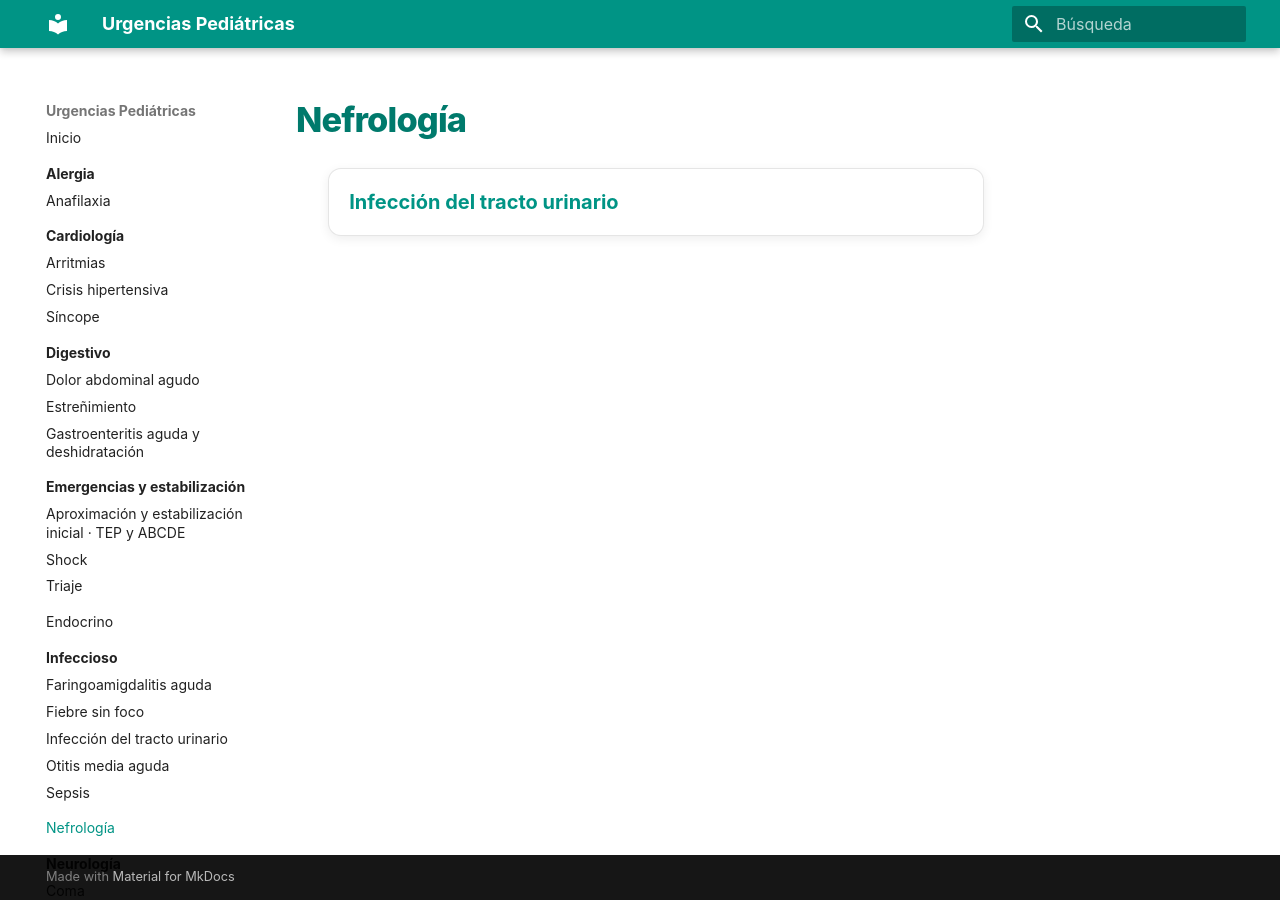
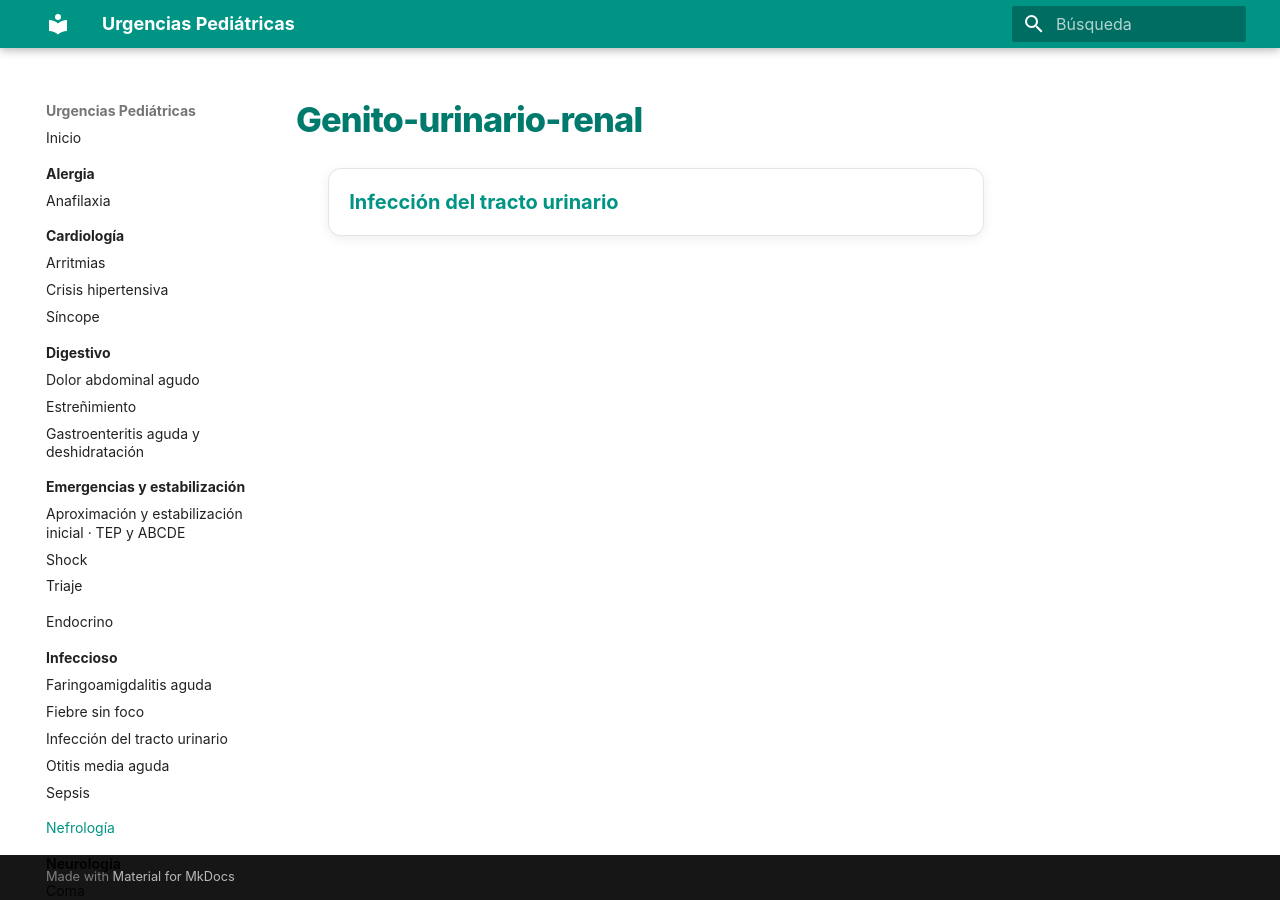
Before and after one commit to gonzaloares/urgencias-pediatricas, an MkDocs documentation site: the page built from docs/nefrologia/index.md, in a window 1280 px wide. Built offline with MkDocs 1.6.1 and Material for MkDocs 9.7.7, drawn with Linux system fonts in a browser that asks for light colours.

Commit message:
Reclasifica docs/nefrologia/index.md

```diff
--- a/docs/nefrologia/index.md
+++ b/docs/nefrologia/index.md
@@ -1,4 +1,4 @@
-# Nefrología
+# Genito-urinario-renal
 
 <div class="protocol-index" markdown="1">
 
```
